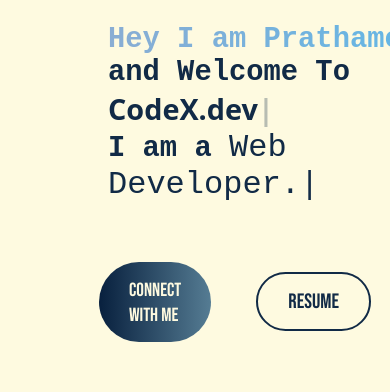
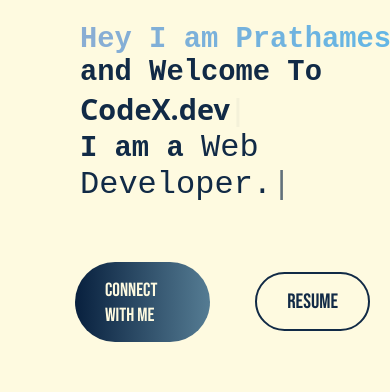
Before and after one commit to codewithpratham25/portfolio, a React (Vite) app: page / in a window 390 px wide. Shown: the part 200-592 px from the top of the page. Built offline with nearby package versions, Linux system fonts and the light colour scheme; a web font is replaced by a local one.

Commit message:
some updates

```diff
--- a/src/components/About/About.css
+++ b/src/components/About/About.css
@@ -108,6 +108,6 @@
 
   .about-skills-2{
     display: flex;
-    margin: 1pc;
+    margin: 2pc;
   }
 }
--- a/src/components/About/About.jsx
+++ b/src/components/About/About.jsx
@@ -26,7 +26,7 @@
           </div>
 
           <div className="about-skills-2">
-            <div className="about-skill"><p>HTML</p><hr style={{width:"50%"}}/></div>
+            <div className="about-skill"><p>HTML</p><hr style={{width:"45%"}}/></div>
             <div className="about-skill"><p>CSS</p><hr style={{width:"60%"}}/></div>
             <div className="about-skill"><p>JavaScript</p><hr style={{width:"50%"}}/></div>
             <div className="about-skill"><p>React.Js</p><hr style={{width:"35%"}}/></div>
--- a/src/components/Main/Main.css
+++ b/src/components/Main/Main.css
@@ -105,17 +105,17 @@
   }
   .main-content-head {
     font-size: 1.8rem;
-    margin-left: 108px;
+    margin-left: 80px;
     width: 100%;
   }
   .main-content-head-h2 {
     font-size: 1.8rem;
-    margin-left: 108px;
+    margin-left: 80px;
     width: 100%;
   }
 
   .buttons {
-    margin-left: 100px;
+    margin-left: 75px;
   }
 
   .connect > a {
```
